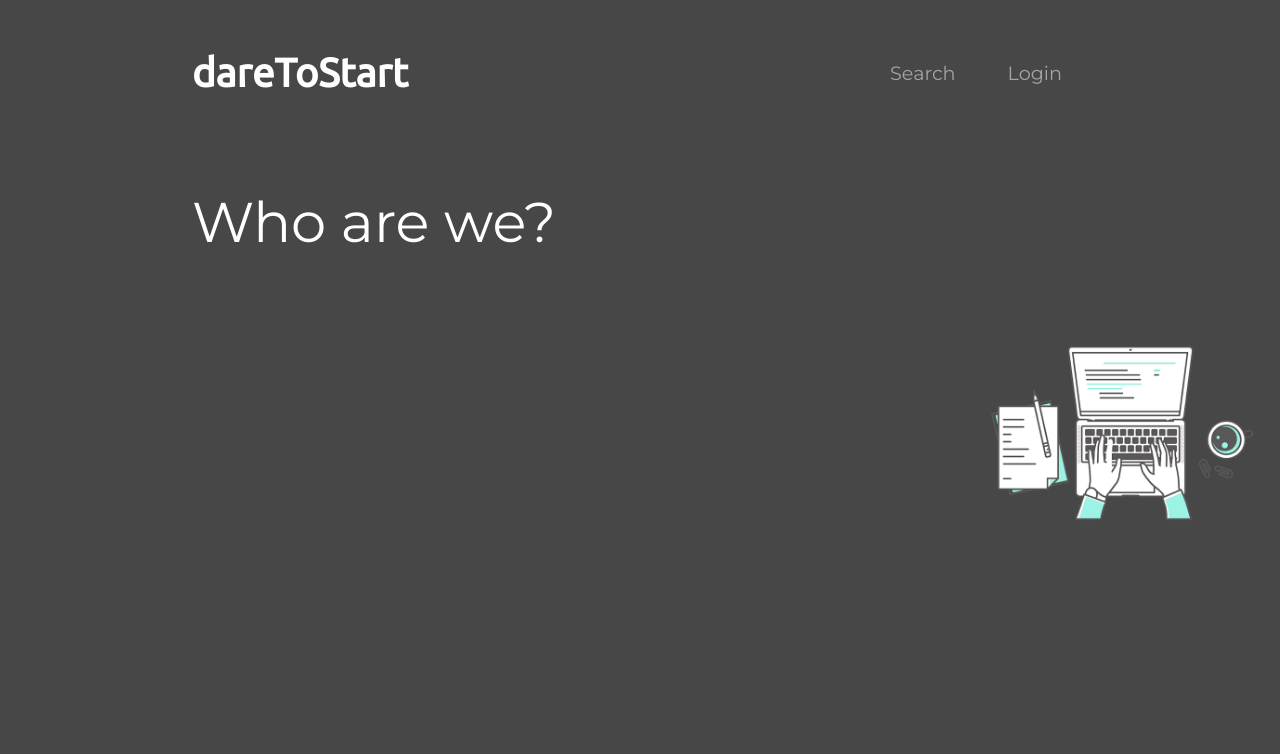
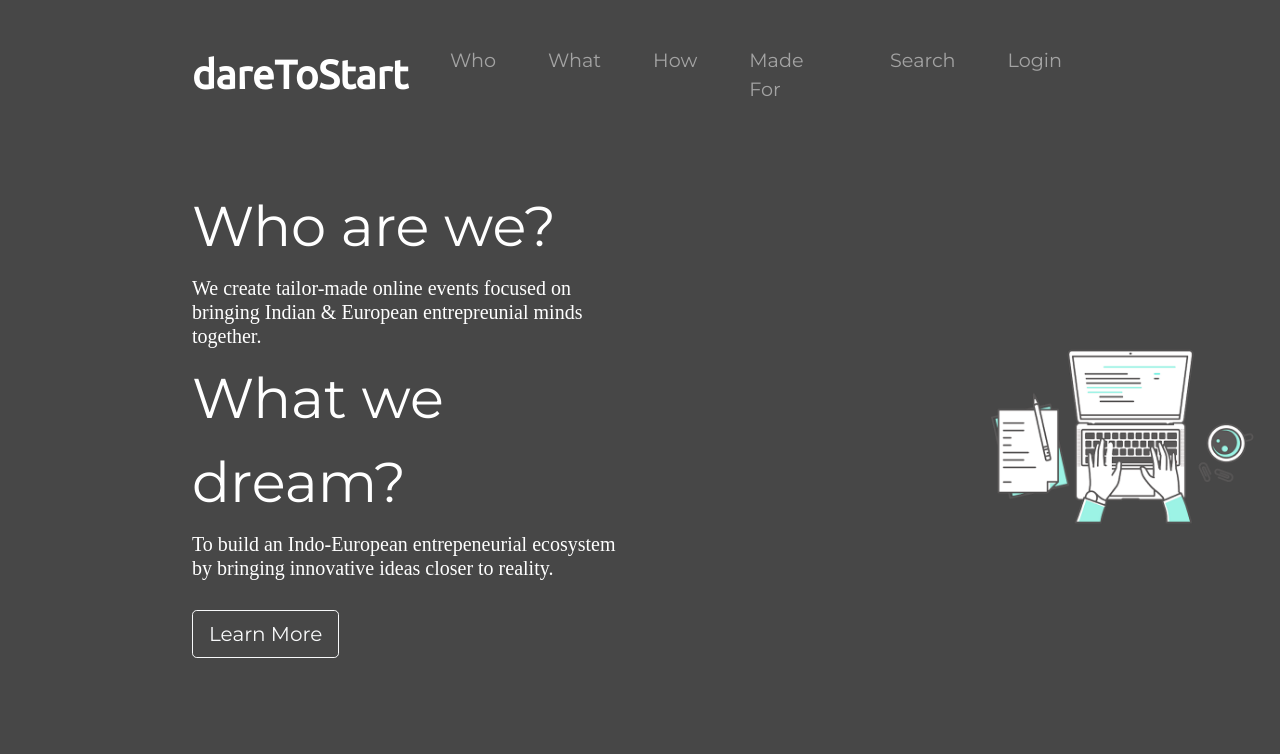
Before and after one commit to stuti10/DareToStart, a plain HTML site: page index.html in a window 1280 px wide. Shown: the top 754 px of the page. Drawn offline with nearby package versions, Linux system fonts and the light colour scheme.

Commit message:
Update index.html

```diff
--- a/index.html
+++ b/index.html
@@ -44,6 +44,18 @@
               <a class="nav-link" href="#footer">Who</a>
             </li> -->
             <li class="nav-item">
+              <a class="nav-link" href="#who">Who</a>
+            </li>
+            <li class="nav-item">
+              <a class="nav-link" href="#what">What</a>
+            </li>
+            <li class="nav-item">
+              <a class="nav-link" href="#how">How</a>
+            </li>
+            <li class="nav-item">
+              <a class="nav-link" href="#madefor">Made For</a>
+            </li>
+            <li class="nav-item">
               <a class="nav-link" href="#pricing">Search</a>
             </li>
             <li class="nav-item">
@@ -59,10 +71,14 @@
 
       <div class="row">
 
-        <div class="col-lg-6">
+        <div class="col-lg-6" id="who">
           <h1 class="big-heading">Who are we?</h1>
-          <!-- <button type="button" class="btn btn-dark btn-lg download-button"><i class="fab fa-apple"></i> Download</button>
-          <button type="button" class="btn btn-outline-light btn-lg download-button"><i class="fab fa-google-play"></i> Download</button> -->
+          <h5 class="sub-text">We create tailor-made online events focused on bringing Indian & European entrepreunial minds together.</h5>
+          <h1 class="big-heading">What we dream?</h1>
+          <h5 class="sub-text">To build an Indo-European entrepeneurial ecosystem by bringing innovative ideas closer to reality.</h5>
+<!--           <button type="button" class="btn btn-dark btn-lg download-button"><i class="fab fa-apple"></i> Download</button>
+ -->
+          <button type="button" class="btn btn-outline-light btn-lg download-button"></i> Learn More </button>
         </div>
 
         <div class="col-lg-6">
@@ -78,7 +94,7 @@
 
   <!-- Features -->
 
-  <section class="white-section" id="features">
+<!--   <section class="white-section" id="features">
 
     <div class="container-fluid">
 
@@ -105,11 +121,11 @@
 
     </div>
   </section>
-
+ -->
 
   <!-- Testimonials -->
 
-  <section class="colored-section" id="testimonials">
+  <!-- <section class="colored-section" id="testimonials">
 
     <div id="testimonial-carousel" class="carousel slide" data-ride="false">
       <div class="carousel-inner">
@@ -132,23 +148,23 @@
       </a>
     </div>
 
-  </section>
+  </section> -->
 
 
   <!-- Press -->
 
-  <section class="colored-section" id="press">
+<!--   <section class="colored-section" id="press">
     <img class="press-logo" src="images/techcrunch.png" alt="tc-logo">
     <img class="press-logo" src="images/tnw.png" alt="tnw-logo">
     <img class="press-logo" src="images/bizinsider.png" alt="biz-insider-logo">
     <img class="press-logo" src="images/mashable.png" alt="mashable-logo">
 
-  </section>
+  </section> -->
 
 
   <!-- Pricing -->
 
-  <section class="white-section" id="pricing">
+ <!--  <section class="white-section" id="pricing">
 
     <h2 class="section-heading">A Plan for Every Dog's Needs</h2>
     <p>Simple and affordable price plans for your and your dog.</p>
@@ -206,12 +222,12 @@
 
     </div>
 
-  </section>
+  </section> -->
 
 
   <!-- Call to Action -->
 
-  <section class="colored-section" id="cta">
+ <!--  <section class="colored-section" id="cta">
 
     <div class="container-fluid">
 
@@ -219,7 +235,7 @@
       <button class="download-button btn btn-lg btn-dark" type="button"><i class="fab fa-apple"></i> Download</button>
       <button class="download-button btn btn-lg brn-light" type="button"><i class="fab fa-google-play"></i> Download</button>
     </div>
-  </section>
+  </section> -->
 
 
   <!-- Footer -->
@@ -230,7 +246,7 @@
       <i class="social-icon fab fa-twitter"></i>
       <i class="social-icon fab fa-instagram"></i>
       <i class="social-icon fas fa-envelope"></i>
-      <p>© Copyright 2018 TinDog</p>
+      <p>© Copyright 2020 DareToStart</p>
     </div>
   </footer>
 
```
